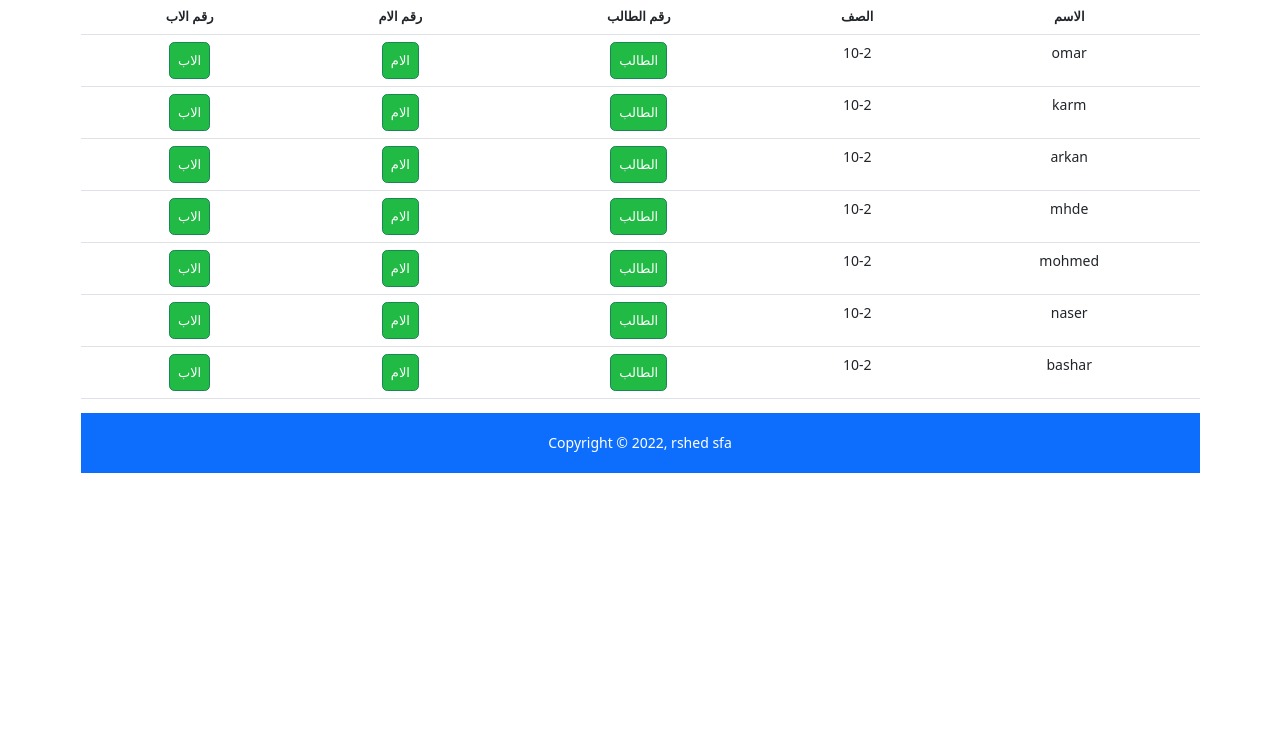
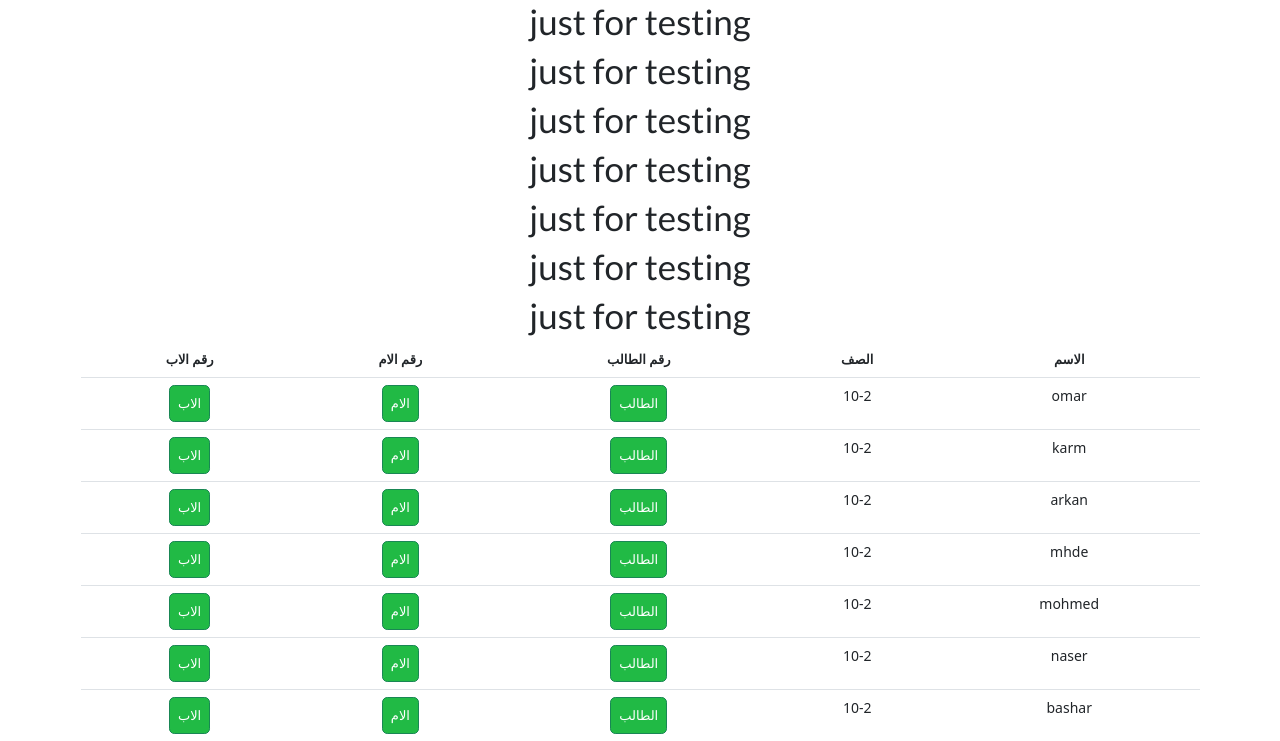
Before and after one commit to rshedsfa/connectapp, a Flask app: page /test in a window 1280 px wide. Shown: the part 49-790 px from the top of the page. Before the commit the page ends 522 px from the top, so only its background shows below. Run offline with Flask 2, Linux system fonts and the light colour scheme; data comes from the database, SQL or seed files in the repository.

Commit message:
new editt

```diff
--- a/templates/test.html
+++ b/templates/test.html
@@ -27,7 +27,7 @@
                 {% endif %}
             </tr>
 
-
+<h1>just for testing</h1>
     </div>
     {% endfor %}
   </tbody>
```
